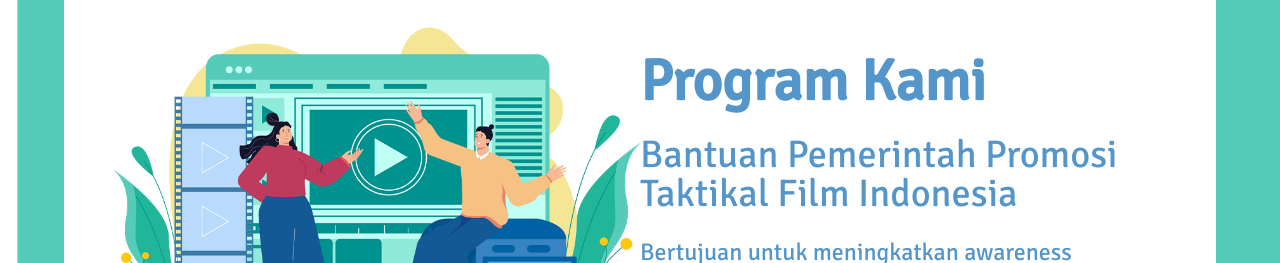
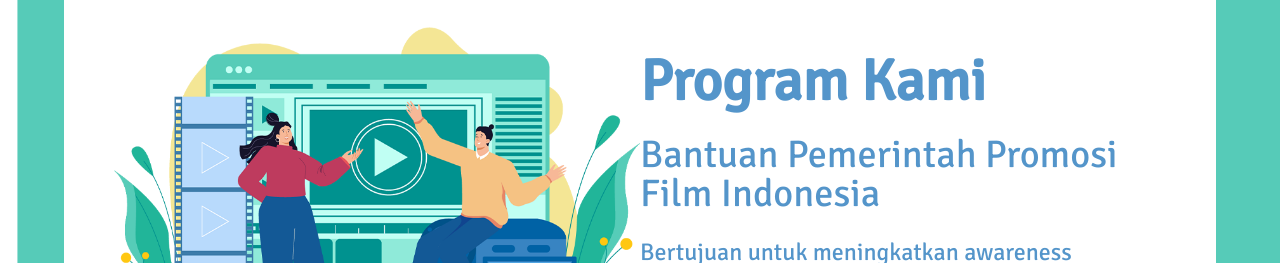
Before and after one commit to farolinar/penkemeparekraf-archive, a React (Create React App) app: page / in a window 1280 px wide. Shown: the part 1720-1983 px from the top of the page. Built offline with nearby package versions, Linux system fonts and the light colour scheme.

Commit message:
Remove Taktikal

```diff
--- a/src/js/constants/index.js
+++ b/src/js/constants/index.js
@@ -16,7 +16,7 @@ export const ROUTES = {
 }
 
 export const ANCHOR = {
-    programPromosiTaktikalFilm: "program-promosi-taktikal-film",
+    programPromosiTaktikalFilm: "program-promosi-film",
     programProduksiFilm: "program-produksi-film",
     downloadTacticalForm: "download-form-tactical-wrapper",
     downloadProductionForm: "download-form-production-wrapper",
--- a/src/js/views/layout/header.js
+++ b/src/js/views/layout/header.js
@@ -24,7 +24,7 @@ const MENU = [
             //     url: `${ROUTES.program}?s=${ANCHOR.programProduksiFilm}`
             // },
             {
-                name: "Bantuan Pemerintah Promosi Taktikal Film Indonesia",
+                name: "Bantuan Pemerintah Promosi Film Indonesia",
                 url: `${ROUTES.program}?s=${ANCHOR.programPromosiTaktikalFilm}`
             },
         ]
--- a/src/js/views/pages/downloadForm/index.js
+++ b/src/js/views/pages/downloadForm/index.js
@@ -13,7 +13,7 @@ const TACTICAL_FORMS = [
         url: "https://drive.google.com/uc?export=download&id=1Xjc1yexliPU9Lp6LMidQr0xr5r6dkZNU"
     },
     {
-        name: "Unduh Lampiran 3 - Format Surat Permohonan Bantuan Pemerintah Bagi Promosi Taktikal Film Indonesia",
+        name: "Unduh Lampiran 3 - Format Surat Permohonan Bantuan Pemerintah Bagi Promosi Film Indonesia",
         url: "https://drive.google.com/uc?export=download&id=13k1Oy_gX-ryd-sa0w1Sg926zHUhQSxuo"
     },
     {
@@ -21,15 +21,15 @@ const TACTICAL_FORMS = [
         url: "https://drive.google.com/uc?export=download&id=1cVaWjLh_p2_rJgWqimVk8coujoEJBc29"
     },
     {
-        name: "Unduh Lampiran 5 - Format Ringkasan Profil Pengusul Proposal Permohonan Bantuan Pemerintah bagi Promosi Taktikal Film Indonesia",
+        name: "Unduh Lampiran 5 - Format Ringkasan Profil Pengusul Proposal Permohonan Bantuan Pemerintah bagi Promosi Film Indonesia",
         url: "https://drive.google.com/uc?export=download&id=14GPEQHn8USKpti_--bhlm_iqPmACb-O1"
     },
     {
-        name: "Unduh Lampiran 6 - Format Sistematika Proposal Bantuan Pemerintah bagi Promosi Taktikal Film Indonesia",
+        name: "Unduh Lampiran 6 - Format Sistematika Proposal Bantuan Pemerintah bagi Promosi Film Indonesia",
         url: "https://drive.google.com/uc?export=download&id=1HljsRrfrRb9sOIRoSdObjhAcYtIXT6Q2"
     },
     {
-        name: "Unduh Lampiran 7 - Format Rincian Anggaran Biaya (RAB) Bantuan Pemerintah bagi Promosi Taktikal Film Indonesia",
+        name: "Unduh Lampiran 7 - Format Rincian Anggaran Biaya (RAB) Bantuan Pemerintah bagi Promosi Film Indonesia",
         url: "https://drive.google.com/uc?export=download&id=1XMsyYpIeUMysSsTcbBaMttROkO9mB9jd"
     },
 ]
@@ -74,7 +74,7 @@ const DownloadForm = () => {
                 <h2>Unduh Formulir</h2>
                 <div className="our-programs">
                     <div className="our-program">
-                        <a href={`#${ANCHOR.downloadTacticalForm}`}>Bantuan Pemerintah<br />Promosi Taktikal Film Indonesia</a>
+                        <a href={`#${ANCHOR.downloadTacticalForm}`}>Bantuan Pemerintah<br />Promosi Film Indonesia</a>
                     </div>
                     {/* <div className="our-program">
                         <a href={`#${ANCHOR.downloadProductionForm}`}>Bantuan Pemerintah<br />Produksi Film Indonesia</a>
@@ -84,7 +84,7 @@ const DownloadForm = () => {
         </div>
 
         <div className="download-form-tactical-wrapper download-form-wrapper" id={ANCHOR.downloadTacticalForm}>
-            <h2>Unduh Format Lampiran Bantuan Pemerintah Promosi Taktikal Film Indonesia</h2>
+            <h2>Unduh Format Lampiran Bantuan Pemerintah Promosi Film Indonesia</h2>
             <h3>FORMULIR PENDAFTARAN</h3>
             <p>1. Seluruh dokumen asli legalitas dan identitas badan usaha rumah produksi serta seluruh dokumen persyaratan pendukung asli tandatangan wajib dibawa saat Pelaksanaan Pengikatan Komitmen dan Tandatangan Perjanjian Kerjasama jika rumah produksi terpilih sebagai Penerima Bantuan (rencana lokasi di Jakarta)
             <br />
--- a/src/js/views/pages/home/index.js
+++ b/src/js/views/pages/home/index.js
@@ -36,7 +36,7 @@ const SLIDER_IMAGES = [
 
 // const OurPrograms = [
 //     {
-//         title: "Bantuan Pemerintah Promosi Taktikal Film Indonesia",
+//         title: "Bantuan Pemerintah Promosi Film Indonesia",
 //         desc: "Program ini mempromosikan film-film Indonesia terpilih yang akan tayang di media layanan multiplatform pada periode Oktober hingga November 2021.",
 //         image: icOurProgramTactical,
 //         url: `${ROUTES.program}?s=${ANCHOR.programPromosiTaktikalFilm}`
@@ -138,7 +138,7 @@ const Home = (props) => {
                     </LazyLoad>
                     <div className="our-program-content-text">
                         <h2>Program Kami</h2>
-                        <h3>Bantuan Pemerintah Promosi Taktikal Film Indonesia</h3>
+                        <h3>Bantuan Pemerintah Promosi Film Indonesia</h3>
                         <p>Bertujuan untuk meningkatkan awareness masyarakat untuk tetap mendukung kemajuan dan pengembangan industri perfilman Indonesia melalui kegiatan promosi Film Indonesia yang akan tayang di media penayangan multiplatform legal, untuk dipromosikan pada jangka waktu Oktober-November 2021.</p>
                         <button>
                             <a href={ROUTES.program}>Selengkapnya</a>
--- a/src/js/views/pages/program/index.js
+++ b/src/js/views/pages/program/index.js
@@ -25,7 +25,7 @@ const Program = () => {
                 <h2>Program Kami</h2>
                 <div className="our-programs">
                     <div className="our-program">
-                        <a href={`#${ANCHOR.programPromosiTaktikalFilm}`}>Bantuan Pemerintah<br />Promosi Taktikal Film Indonesia</a>
+                        <a href={`#${ANCHOR.programPromosiTaktikalFilm}`}>Bantuan Pemerintah<br />Promosi Film Indonesia</a>
                     </div>
                     {/* <div className="our-program">
                         <a href={`#${ANCHOR.programProduksiFilm}`}>Bantuan Pemerintah<br />Produksi Film Indonesia</a>
@@ -35,7 +35,7 @@ const Program = () => {
         </div>
 
         <div className="our-program-tactical-wrapper" id={ANCHOR.programPromosiTaktikalFilm}>
-            <h2>Bantuan Pemerintah Promosi Taktikal Film Indonesia</h2>
+            <h2>Bantuan Pemerintah Promosi Film Indonesia</h2>
             <div className="our-program-tactical-content">
                 <div className="our-program-tactical-text">
                     <img src={programTacticalText} alt="program-tactical" />
--- a/src/js/views/pages/registerTerms/index.js
+++ b/src/js/views/pages/registerTerms/index.js
@@ -7,7 +7,7 @@ import icArrowWhite from "../../../../assets/img/icons/ic-arrow-white.png";
 
 const REGISTER_TERMS = [
     {
-        name: "Bantuan Pemerintah Promosi Taktikal Film Indonesia",
+        name: "Bantuan Pemerintah Promosi Film Indonesia",
         color: "var(--main-light-green)",
         mainTerms: MAIN_TERMS.tactical,
         lowerTerms: LOWER_TERMS.tactical,
--- a/src/js/views/pages/uploadForm/UploadTacticalForm.js
+++ b/src/js/views/pages/uploadForm/UploadTacticalForm.js
@@ -440,7 +440,7 @@ const UploadTacticalForm = () => {
 
                 <div className="upload-form-content-wrapper">
                     <UploadFileField
-                        title="UNGGAH SURAT PERMOHONAN BANTUAN PEMERINTAH BAGI PROMOSI TAKTIKAL FILM INDONESIA (LAMPIRAN 3) *"
+                        title="UNGGAH SURAT PERMOHONAN BANTUAN PEMERINTAH BAGI PROMOSI FILM INDONESIA (LAMPIRAN 3) *"
                         subtitle="(File PDF, max 5MB, Lengkapi dengan Nama Pendaftar)"
                         id="upload-form-permohonan-bantuan-pemerintah-file"
                         type="pdf"
@@ -473,7 +473,7 @@ const UploadTacticalForm = () => {
 
                 <div className="upload-form-content-wrapper">
                     <UploadFileField
-                        title="UNGGAH PROPOSAL BANTUAN PEMERINTAH BAGI PROMOSI TAKTIKAL FILM INDONESIA UNTUK FILM SIAP TAYANG 2021 (LAMPIRAN 6)*"
+                        title="UNGGAH PROPOSAL BANTUAN PEMERINTAH BAGI PROMOSI FILM INDONESIA UNTUK FILM SIAP TAYANG 2021 (LAMPIRAN 6)*"
                         subtitle="(File PDF, max 5MB, Lengkapi dengan Nama Pendaftar)"
                         id="upload-proposal-permohonan-file"
                         type="pdf"
--- a/src/js/views/pages/uploadForm/index.js
+++ b/src/js/views/pages/uploadForm/index.js
@@ -12,7 +12,7 @@ const UploadForm = () => {
                 <h2>Unggah Formulir</h2>
                 <div className="our-programs">
                     <div className="our-program">
-                        <a href={ROUTES.uploadTacticalForm}>Bantuan Pemerintah<br />Promosi Taktikal Film Indonesia</a>
+                        <a>Bantuan Pemerintah<br />Promosi Film Indonesia</a>
                     </div>
                     {/* <div className="our-program">
                         <a href={ROUTES.uploadProductionForm}>Bantuan Pemerintah<br />Produksi Film Indonesia</a>
```
Also changed, not shown: src/js/views/pages/registerTerms/constants.js (+10 -10 lines).
